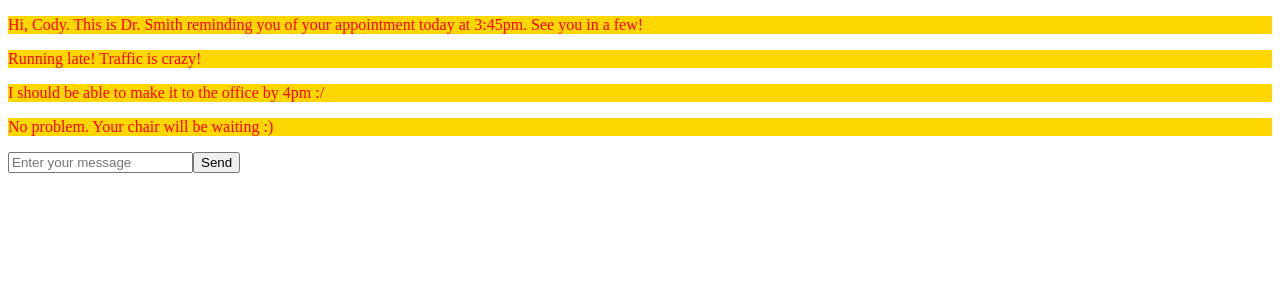
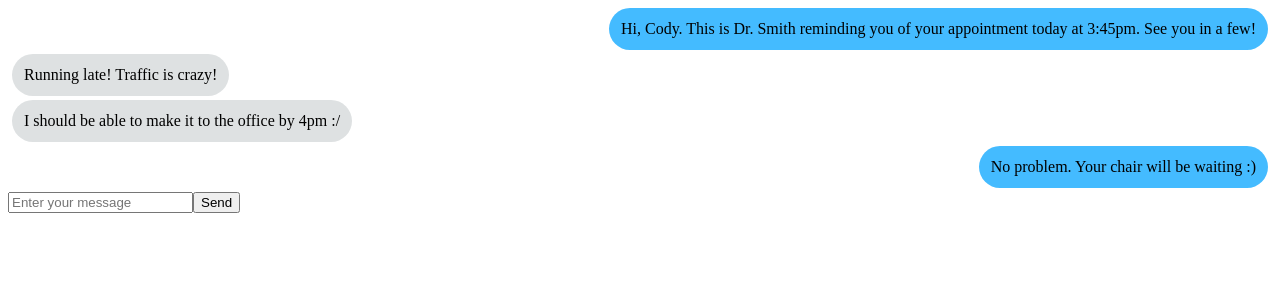
Before and after one commit to conmart/chat-demo, a React app: page / in a window 1280 px wide. Shown: the top 300 px of the page. Built offline with nearby package versions, Linux system fonts and the light colour scheme.

Commit message:
added funtionality

```diff
--- a/index.html
+++ b/index.html
@@ -2,7 +2,7 @@
 <html lang="en">
 <head>
   <meta charset="UTF-8">
-  <title>React Boilerplate</title>
+  <title>Chat Demo</title>
 </head>
 <body >
   <div id="root"></div>
--- a/src/components/chatBox/ChatBox.js
+++ b/src/components/chatBox/ChatBox.js
@@ -7,10 +7,10 @@ class ChatBox extends Component {
   constructor(props) {
     super(props)
     this.stockMessages = [
-      {type: 1, text: 'Hi, Cody. This is Dr. Smith reminding you of your appointment today at 3:45pm. See you in a few!'},
-      {type: 2, text: 'Running late! Traffic is crazy!'},
-      {type: 2, text: 'I should be able to make it to the office by 4pm :/'},
-      {type: 1, text: 'No problem. Your chair will be waiting :)'}
+      {type: 'practice', text: 'Hi, Cody. This is Dr. Smith reminding you of your appointment today at 3:45pm. See you in a few!'},
+      {type: 'patient', text: 'Running late! Traffic is crazy!'},
+      {type: 'patient', text: 'I should be able to make it to the office by 4pm :/'},
+      {type: 'practice', text: 'No problem. Your chair will be waiting :)'}
     ]
     this.state = {
       messages: []
@@ -20,6 +20,7 @@ class ChatBox extends Component {
 
   componentDidMount() {
     this.cycleDemo();
+    this.addReceivedMessage();
   }
 
   addStockMessages() {
@@ -30,7 +31,7 @@ class ChatBox extends Component {
         this.setState({
           messages: newMessages
         })
-      }, i*1000)
+      }, i*1)
     }
   }
 
@@ -40,12 +41,25 @@ class ChatBox extends Component {
       this.setState({
         messages: []
       }, this.addStockMessages())
-    }, 30000)
+    }, 3000000)
   }
 
   newMessageSent(event) {
-    console.log(event)
     event.preventDefault();
+    const receivedText = event.target[0].value;
+    const receivedMessage = { type: 'practice', text: receivedText }
+    console.log(receivedMessage)
+    console.log(this.addReceivedMessage)
+    this.addReceivedMessage(receivedMessage)
+  }
+
+  addReceivedMessage(receivedMessage) {
+    console.log(this.state.messages)
+    // const newMessages = this.state.messages
+    // newMessages.push(receivedMessage)
+    // this.setState({
+    //   messages: newMessages
+    // })
   }
 
   render() {
--- a/src/components/inputBar/InputBar.js
+++ b/src/components/inputBar/InputBar.js
@@ -3,7 +3,7 @@ import React from 'react';
 const InputBar = ({newMessageSent}) => {
   return (
     <div>
-      <form onSubmit={event => newMessageSent(event)}>
+      <form onSubmit={newMessageSent}>
         <input placeholder='Enter your message' name='check'></input>
         <input type='submit' value='Send' />
       </form>
--- /dev/null
+++ b/src/components/message/Message.css
@@ -0,0 +1,29 @@
+.practiceContainer{
+  display: block;
+  margin: .25rem;
+  text-align: right;
+}
+.practiceMessage {
+  color: black;
+  background: #44bbff;
+  display: inline-block;
+  padding: .75rem;
+  border-radius: 23px;
+  margin: 0;
+  text-align: right;
+}
+
+.patientContainer{
+  display: block;
+  margin: .25rem;
+  text-align: left;
+}
+.patientMessage {
+  color: black;
+  background: #dee1e2;
+  display: inline-block;
+  padding: .75rem;
+  border-radius: 23px;
+  margin: 0;
+  text-align: left;
+}
--- a/src/components/message/Message.js
+++ b/src/components/message/Message.js
@@ -1,12 +1,21 @@
 import React from 'react';
 
-import styles from './styles.css'
+import styles from './Message.css'
 
 const Message = ({message}) => {
+  let renderedMessage;
+  if (message.type === 'practice') {
+      renderedMessage = <div className={styles.practiceContainer}>
+          <p className={styles.practiceMessage}>{ message.text }</p>
+      </div>;
+  } else if (message.type === 'patient') {
+    renderedMessage = <div className={styles.patientContainer}>
+        <p className={styles.patientMessage}>{ message.text }</p>
+    </div>;
+  }
+
   return (
-    <div className={styles.message}>
-      <p>{ message.text }</p>
-    </div>
+    renderedMessage
   )
 }
 
--- a/src/components/message/styles.css
+++ /dev/null
@@ -1,4 +0,0 @@
-.message {
-  color: red;
-  background: gold;
-}
```
